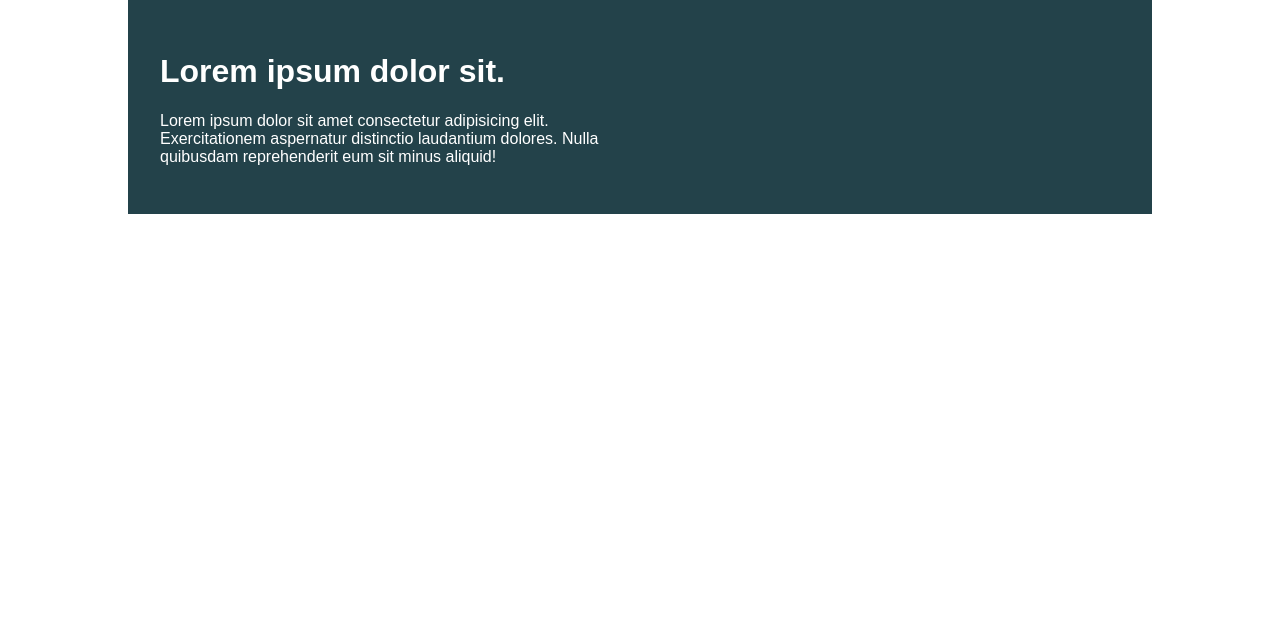
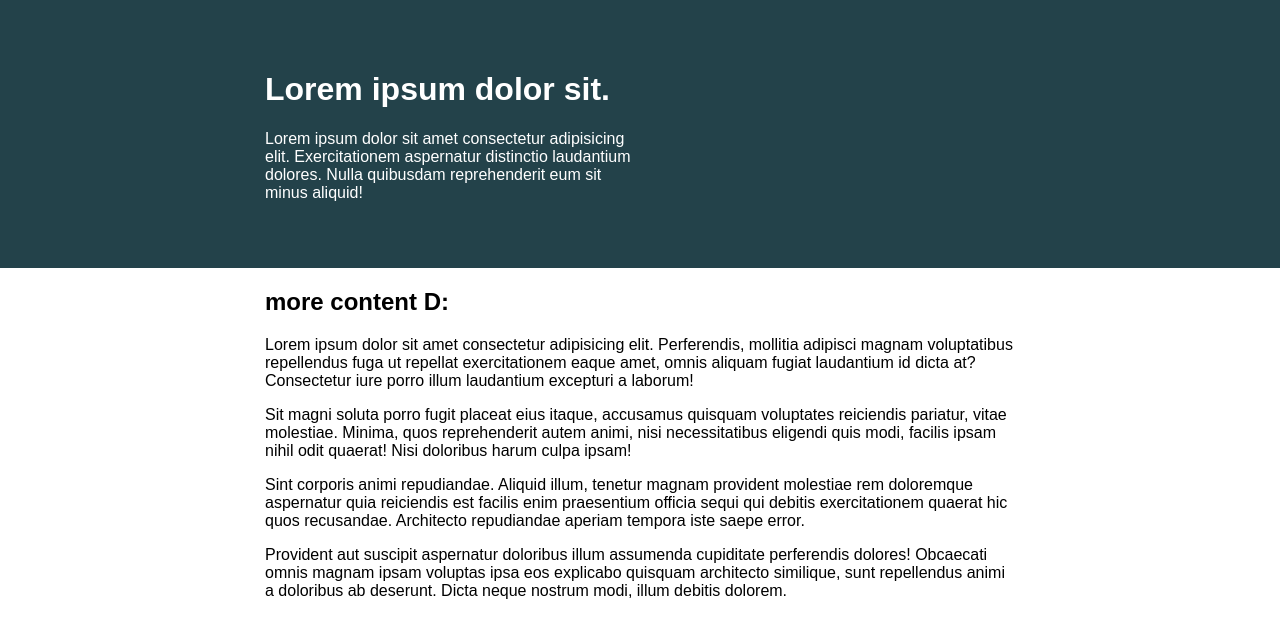
Before and after one commit to loranBepatient/KP_responsive, a website built with Parcel: page index.html in a window 1280 px wide. Built offline with nearby package versions, Linux system fonts and the light colour scheme.

Commit message:
day 2 solution (#3)

```diff
--- a/index.html
+++ b/index.html
@@ -3,13 +3,14 @@
   <head>
     <meta charset="UTF-8" />
     <meta name="viewport" content="width=device-width, initial-scale=1.0" />
-    <title>Day 01</title>
+    <title>Day 02</title>
 
     <link rel="stylesheet" href="src/style.scss" />
   </head>
 
   <body>
-    <div class="container">
+    <div class="intro">
+      <div class="container header">
         <div class="intro-content">
           <h1>Lorem ipsum dolor sit.</h1>
           <p>
@@ -19,5 +20,34 @@
           </p>
         </div>
       </div>
+    </div>
+
+    <div class="container">
+      <h2>more content D:</h2>
+      <p>
+        Lorem ipsum dolor sit amet consectetur adipisicing elit. Perferendis,
+        mollitia adipisci magnam voluptatibus repellendus fuga ut repellat
+        exercitationem eaque amet, omnis aliquam fugiat laudantium id dicta at?
+        Consectetur iure porro illum laudantium excepturi a laborum!
+      </p>
+      <p>
+        Sit magni soluta porro fugit placeat eius itaque, accusamus quisquam
+        voluptates reiciendis pariatur, vitae molestiae. Minima, quos
+        reprehenderit autem animi, nisi necessitatibus eligendi quis modi,
+        facilis ipsam nihil odit quaerat! Nisi doloribus harum culpa ipsam!
+      </p>
+      <p>
+        Sint corporis animi repudiandae. Aliquid illum, tenetur magnam provident
+        molestiae rem doloremque aspernatur quia reiciendis est facilis enim
+        praesentium officia sequi qui debitis exercitationem quaerat hic quos
+        recusandae. Architecto repudiandae aperiam tempora iste saepe error.
+      </p>
+      <p>
+        Provident aut suscipit aspernatur doloribus illum assumenda cupiditate
+        perferendis dolores! Obcaecati omnis magnam ipsam voluptas ipsa eos
+        explicabo quisquam architecto similique, sunt repellendus animi a
+        doloribus ab deserunt. Dicta neque nostrum modi, illum debitis dolorem.
+      </p>
+    </div>
   </body>
 </html>
--- /dev/null
+++ b/src/style-components/colors.scss
@@ -0,0 +1,4 @@
+:root {
+  --dark: #23424a;
+  --light: #ffffff;
+}
--- a/src/style-components/container.scss
+++ /dev/null
@@ -1,13 +0,0 @@
-.container {
-  background: #23424a;
-  color: white;
-
-  width: 80%;
-  margin: 0 auto;
-
-  padding: 2em;
-
-  > .intro-content {
-    width: 50%;
-  }
-}
--- /dev/null
+++ b/src/style-components/layout.scss
@@ -0,0 +1,20 @@
+body {
+  margin: 0;
+  font-family: sans-serif;
+}
+
+.intro {
+  background: var(--dark);
+  color: var(--light);
+  padding: 50px 0;
+}
+
+.container {
+  width: 80%;
+  max-width: 750px;
+  margin: 0 auto;
+}
+
+.intro-content {
+  width: 50%;
+}
--- a/src/style.scss
+++ b/src/style.scss
@@ -1,5 +1,6 @@
 @import "./style-components/reset.scss";
-@import "./style-components/container.scss";
+@import "./style-components/colors.scss";
+@import "./style-components/layout.scss";
 
 body {
   margin: 0;
```
Lines whose indentation alone changed are shown as unchanged.
